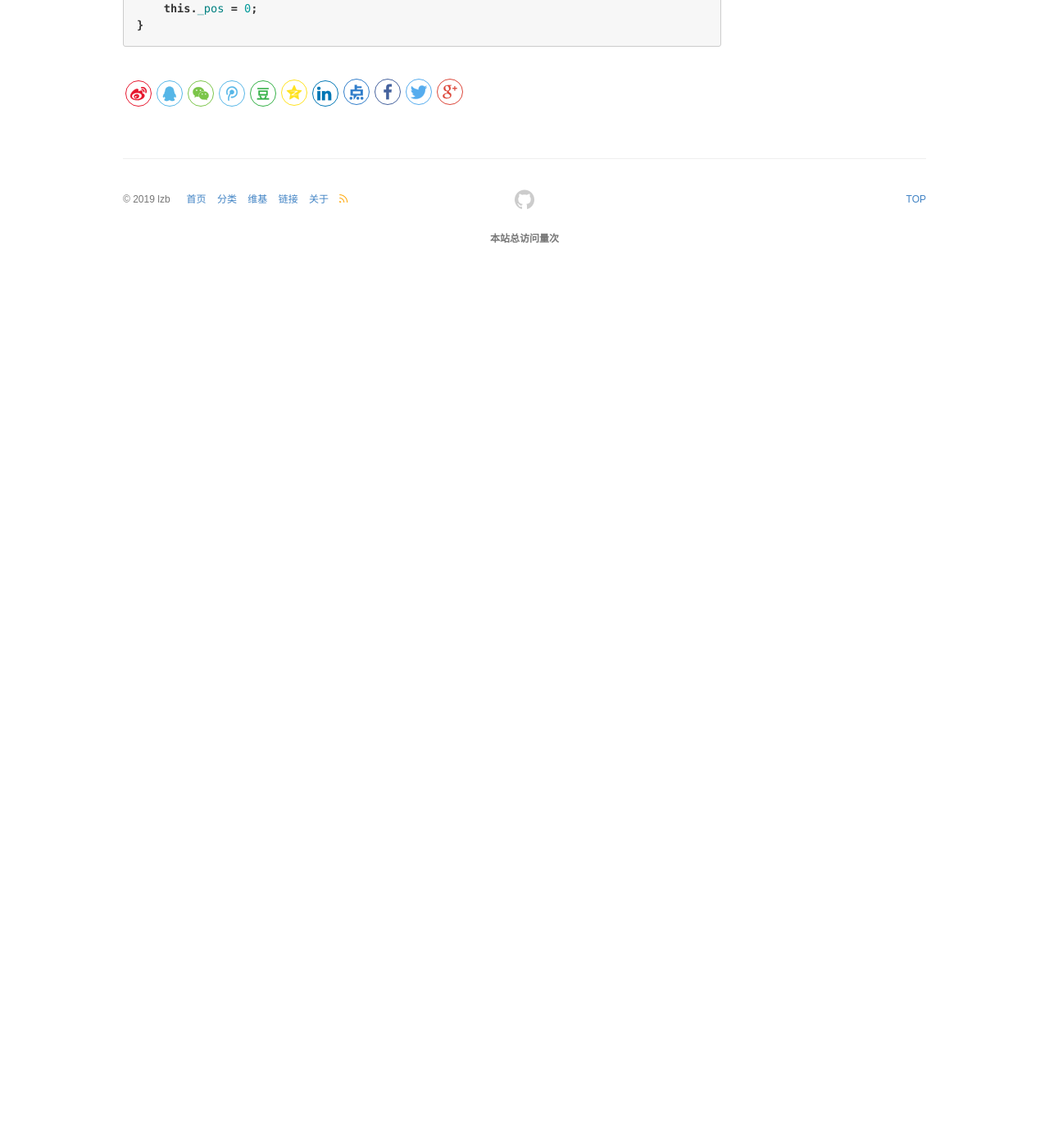
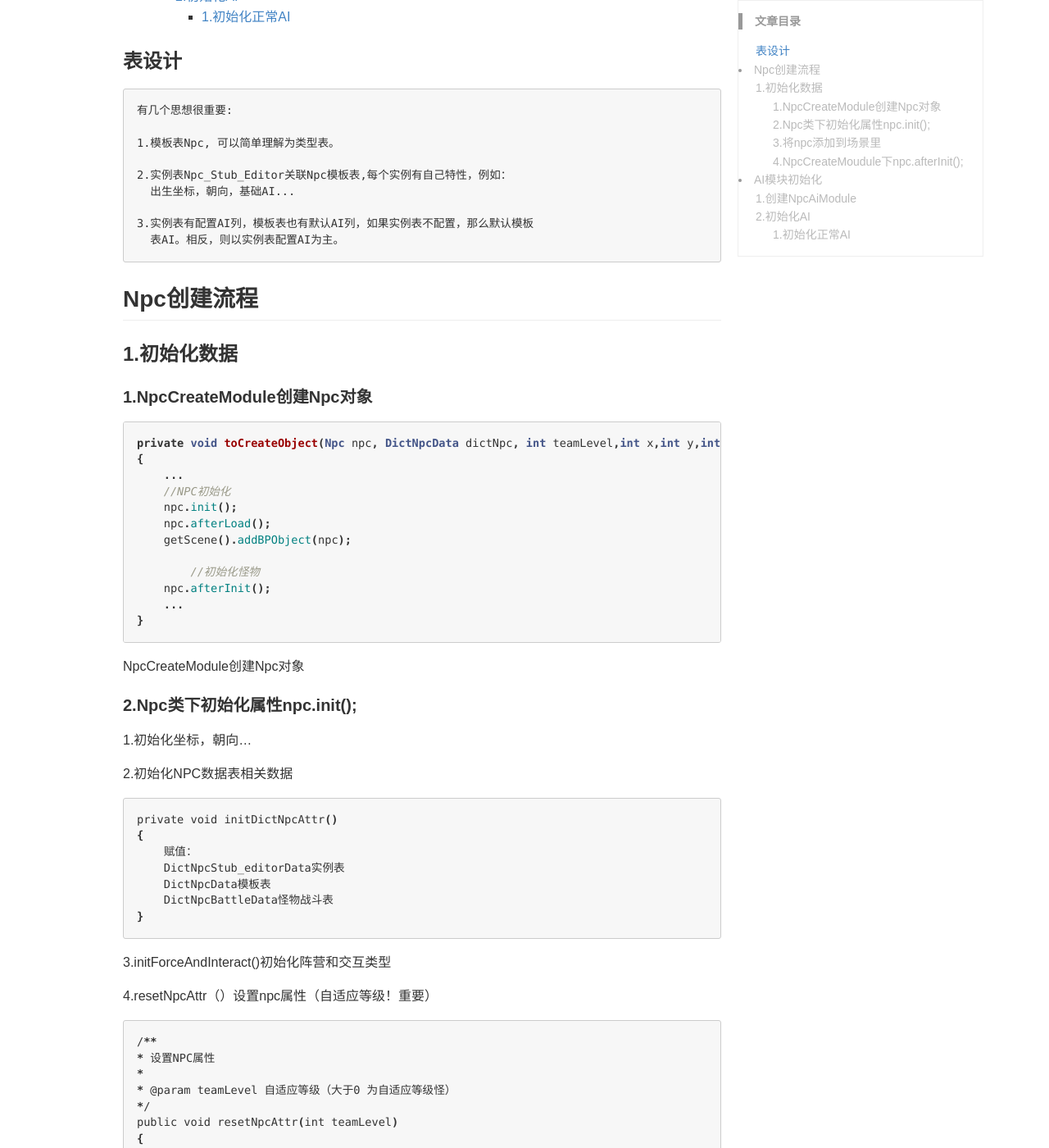
Before and after one commit to lizb0907/lizb0907.github.io, a Jekyll site: the page built from _posts/mmo-game/2020-11-02-NPC-AI.md, in a window 1280 px wide and 1400 px high, scrolled down 551 px. Shown: the whole window at 82% size. Built offline with Jekyll 4.4.1, drawn with Linux system fonts in a browser that asks for light colours; comment, search, counter and statistics services are not loaded; before the commit the page ends 900 px from its top, so only the background shows below that; some of the changed text lies outside the part shown.

Commit message:
update npc ai

````diff
--- a/_posts/mmo-game/2020-11-02-NPC-AI.md
+++ b/_posts/mmo-game/2020-11-02-NPC-AI.md
@@ -13,15 +13,185 @@ keywords: AI，NPC, 状态机，脚本AI
 * TOC
 {:toc}
 
-## 基础AI
+### 表设计
+
+```sh
+有几个思想很重要:
+
+1.模板表Npc, 可以简单理解为类型表。
+
+2.实例表Npc_Stub_Editor关联Npc模板表,每个实例有自己特性，例如：
+  出生坐标，朝向，基础AI...
+
+3.实例表有配置AI列，模板表也有默认AI列，如果实例表不配置，那么默认模板
+  表AI。相反，则以实例表配置AI为主。
+```
+
+## Npc创建流程
+
+### 1.初始化数据
+
+#### 1.NpcCreateModule创建Npc对象
 
 ```java
-public void clear() {
-        this.clear(10);
+private void toCreateObject(Npc npc, DictNpcData dictNpc, int teamLevel,int x,int y,int z,int rotation)
+{
+    ...
+    //NPC初始化
+    npc.init();
+    npc.afterLoad();
+    getScene().addBPObject(npc);
+
+        //初始化怪物
+    npc.afterInit();
+    ...
+}
+```
+NpcCreateModule创建Npc对象
+
+#### 2.Npc类下初始化属性npc.init();
+
+1.初始化坐标，朝向...
+
+2.初始化NPC数据表相关数据
+```sh
+private void initDictNpcAttr()
+{
+    赋值：
+    DictNpcStub_editorData实例表
+    DictNpcData模板表
+    DictNpcBattleData怪物战斗表
+}
+```
+
+3.initForceAndInteract()初始化阵营和交互类型
+
+4.resetNpcAttr（）设置npc属性（自适应等级！重要）
+```sh
+/**
+* 设置NPC属性
+*
+* @param teamLevel 自适应等级（大于0 为自适应等级怪）
+*/
+public void resetNpcAttr(int teamLevel)
+{
+    1.如果接口传入怪物等级则以接口传入为准，否则以实例表
+      配置的怪物等级为准，如果实例表没有配置怪物等级则以
+      模板表怪物等级为准。
+    2.怪物设置经验：
+         a.如果NpcBattle配置了该级别的最大经验值字段maxExp，
+           则根据（基础值、最大值、增幅)计算公式，设置经验。
+         b.否则直接读NpcBattle配置的基础值。
+    3.设置默认移动、姿态...
+    4.根据等级属性系数类型和自适应等级获取属性组：
+         a.NpcBattle配置了等级属性系数类型rateType
+         b.int[] attrs = DictNpcLevelAttrData.getAttr(
+           battleData.getRateType(), level)取出属性组
+         c.NpcBattle和NpcLevelAttr根据公式计算属性
+    5.根据NpcBattle添加固定属性
+    6.补魔补蓝
+    7.设置怪物伤害最小归属：
+      由于抢怪判定，当玩家累计伤害超过该怪物的最大血万分比，则该怪物归属这个玩家
+}
+
+```
+
+#### 3.将npc添加到场景里
+
+NpcCreateMoudule下：
+
+getScene().addBPObject(npc);
+
+
+#### 4.NpcCreateMoudule下npc.afterInit();
+
+1.初始化AI，initAi()
+
+2.设置出生动画，派发无敌buff
+
+3.根据NpcBirth表设置是否使用战斗姿态
+
+## AI模块初始化
+
+### 1.创建NpcAiModule
+
+创建npc时，会在成员变量下直接new一个NpcAiModule
+```sh
+/**
+* @param npc
+*/
+public NpcAiModule(Npc npc)
+{
+    super(npc);
+    owner = npc;
+    battleFsmManager = new NpcAIFsmManager(npc);
+    idleAIManager = new NpcIdleAIManager(npc);
+    aiSpecialControlParam = AISpeicalcontrolParamFactory.create();
+    aiSpecialControlParam.init();
+    extraAiLogic = new ExtraAiLogicModule(npc);
+    subStrategys = new ArrayList<>(1);
+    waittingAddStrategys = new ArrayList<>(1);
+    waittingRemoveStrategys = new TIntArrayList(1);
+}
+
+创建数据结构战斗状态机，空闲状态机...
+```
+
+
+### 2.初始化AI
+NpcCreateMoudule下npc.afterInit()，
+
+```sh
+/**
+* ai模块初始化
+*/
+private void initAi()
+{
+    Npc模板表和Npc_Stub_Editor实例表都会配置基础AI和扩展AI
+    ,实例表优先级高。
+    1.初始化扩展AI
+    2.初始化基础AI
+}
+```
+
+#### 1.初始化正常AI
+
+```java
+/** 初始化正常ai */
+private void normalAiInit()
+{
+    //初始化空闲ai
+    initIdleAi();
+
+    if(owner.getNpcType() != NpcTypeEnum.FUNCTION)
+    {
+        //功能NPC不初始化
+        initBattleFsmManager();
     }
 
-public void clear(int capacity) {
-    this._data = new int[capacity];
-    this._pos = 0;
+    // 初始化拓展AI
+    initExtraAi(owner);
 }
 ```
+
+```sh
+初始化空闲ai:
+private void initIdleAi()
+{
+    //状态机初始化
+    isIdle = true;
+
+    //初始化空闲状态机
+    idleAIManager.init(dictNpcCommonAi.getAiDatas());
+
+    //初始化巡逻数据
+    int patrolId = owner.getPatrolId();
+    if(patrolId > 0)
+    {
+        patrolPath = DictNpcPatrolPathData.getDictNpcPatrolPathData(patrolId);
+    }
+}
+
+dictNpcCommonAi.getAiDatas():
+    NpcCommonAi表的idleIds字段配置空闲下状态id组，对应NpcIdleAiState表主键
+```
````
